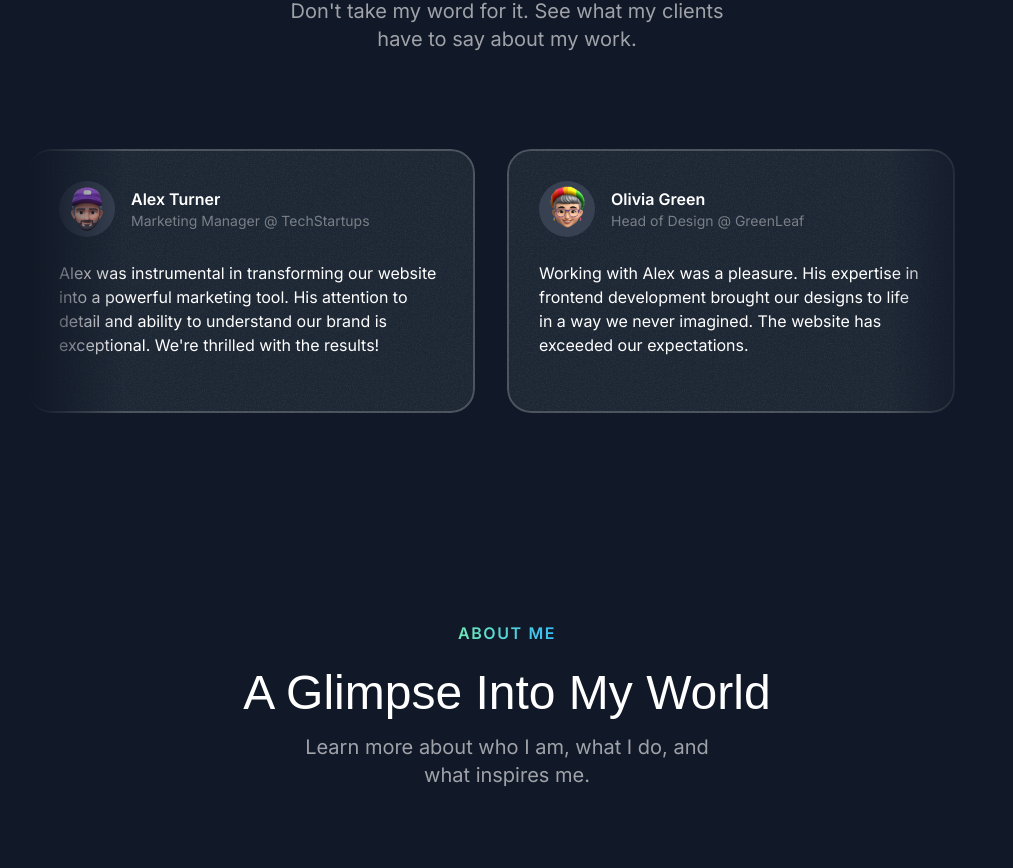
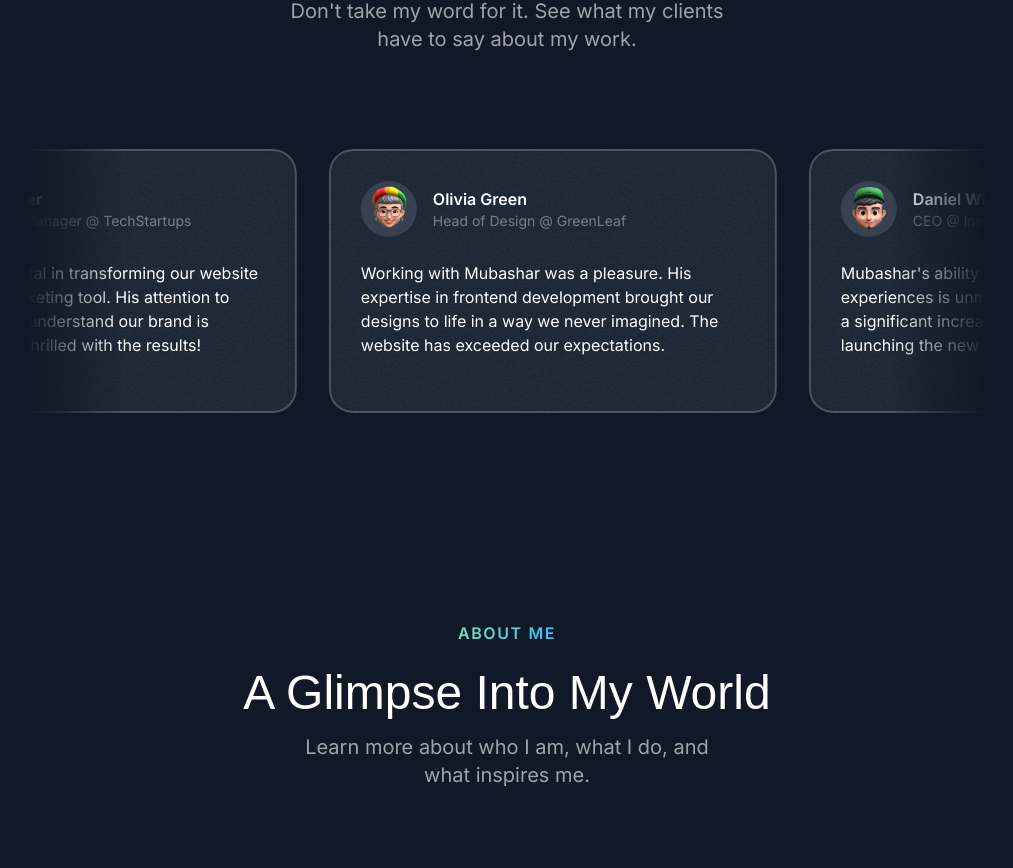
Before and after one commit to yarwarr/portfolio, a Next.js app: page / in a window 1280 px wide. Shown: the part 3459-4327 px from the top of the page, without its empty margins (133-1146 px from the left). Built offline with nearby package versions, Linux system fonts and the light colour scheme; a web font is replaced by a local one.

Commit message:
Added the animation

```diff
--- a/src/sections/Testimonials.tsx
+++ b/src/sections/Testimonials.tsx
@@ -5,8 +5,8 @@ import memojiAvatar4 from "@/assets/images/memoji-avatar-4.png";
 import memojiAvatar5 from "@/assets/images/memoji-avatar-5.png";
 import { SectionHeader } from "@/components/SectionHeader";
 import Image from "next/image";
-import grainImage from "@/assets/images/grain.jpg";
 import { Card } from "@/components/Card";
+import { Fragment } from "react";
 
 const testimonials = [
   {
@@ -18,25 +18,25 @@ const testimonials = [
   {
     name: "Olivia Green",
     position: "Head of Design @ GreenLeaf",
-    text: "Working with Alex was a pleasure. His expertise in frontend development brought our designs to life in a way we never imagined. The website has exceeded our expectations.",
+    text: "Working with Mubashar was a pleasure. His expertise in frontend development brought our designs to life in a way we never imagined. The website has exceeded our expectations.",
     avatar: memojiAvatar2,
   },
   {
     name: "Daniel White",
     position: "CEO @ InnovateCo",
-    text: "Alex's ability to create seamless user experiences is unmatched. Our website has seen a significant increase in conversions since launching the new design. We couldn't be happier.",
+    text: "Mubashar's ability to create seamless user experiences is unmatched. Our website has seen a significant increase in conversions since launching the new design. We couldn't be happier.",
     avatar: memojiAvatar3,
   },
   {
     name: "Emily Carter",
     position: "Product Manager @ GlobalTech",
-    text: "Alex is a true frontend wizard. He took our complex product and transformed it into an intuitive and engaging user interface. We're already seeing positive feedback from our customers.",
+    text: "Mubashar is a true frontend wizard. He took our complex product and transformed it into an intuitive and engaging user interface. We're already seeing positive feedback from our customers.",
     avatar: memojiAvatar4,
   },
   {
     name: "Michael Brown",
     position: "Director of IT @ MegaCorp",
-    text: "Alex's work on our website has been nothing short of exceptional. He's a talented developer who is also a great communicator. We highly recommend him.",
+    text: "Mubashar's work on our website has been nothing short of exceptional. He's a talented developer who is also a great communicator. We highly recommend him.",
     avatar: memojiAvatar5,
   },
 ];
@@ -51,10 +51,15 @@ export const TestimonialsSection = () => {
           description="Don't take my word for it. See what my clients have to say about my
         work."
         />
-        <div className="mt-16 lg:mt-24 flex overflow-x-clip [mask-image:linear-gradient(to_right,transparent,black_10%,black_90%,transparent)]">
-          <div className="flex gap-8 flex-none">
+        <div className="mt-12 lg:mt-20 flex overflow-x-clip [mask-image:linear-gradient(to_right,transparent,black_10%,black_90%,transparent)] py-4 -my-4">
+          <div className="flex gap-8 pr-8 flex-none animate-move-left [animation-duration:90s] hover:[animation-play-state:paused]">
+            {[...new Array(2)].fill(0).map((_, idx) => (
+              <Fragment key={idx}>
                 {testimonials.map((testimonial) => (
-              <Card key={testimonial.name} className="max-w-xs md:max-w-md p-6 md:p-8">
+                  <Card
+                    key={testimonial.name}
+                    className="max-w-xs md:max-w-md p-6 md:p-8 hover:-rotate-3 transition duration-300"
+                  >
                     <div className="flex gap-4 items-center">
                       <div className="size-14 bg-gray-700 inline-flex items-center justify-center rounded-full flex-shrink-0">
                         <Image
@@ -71,8 +76,12 @@ export const TestimonialsSection = () => {
                         </div>
                       </div>
                     </div>
-                <p className="mt-4 md:mt-6 text-sm md:text-base">{testimonial.text}</p>
+                    <p className="mt-4 md:mt-6 text-sm md:text-base">
+                      {testimonial.text}
+                    </p>
                   </Card>
+                ))}
+              </Fragment>
             ))}
           </div>
         </div>
```
Lines whose indentation alone changed are shown as unchanged.
